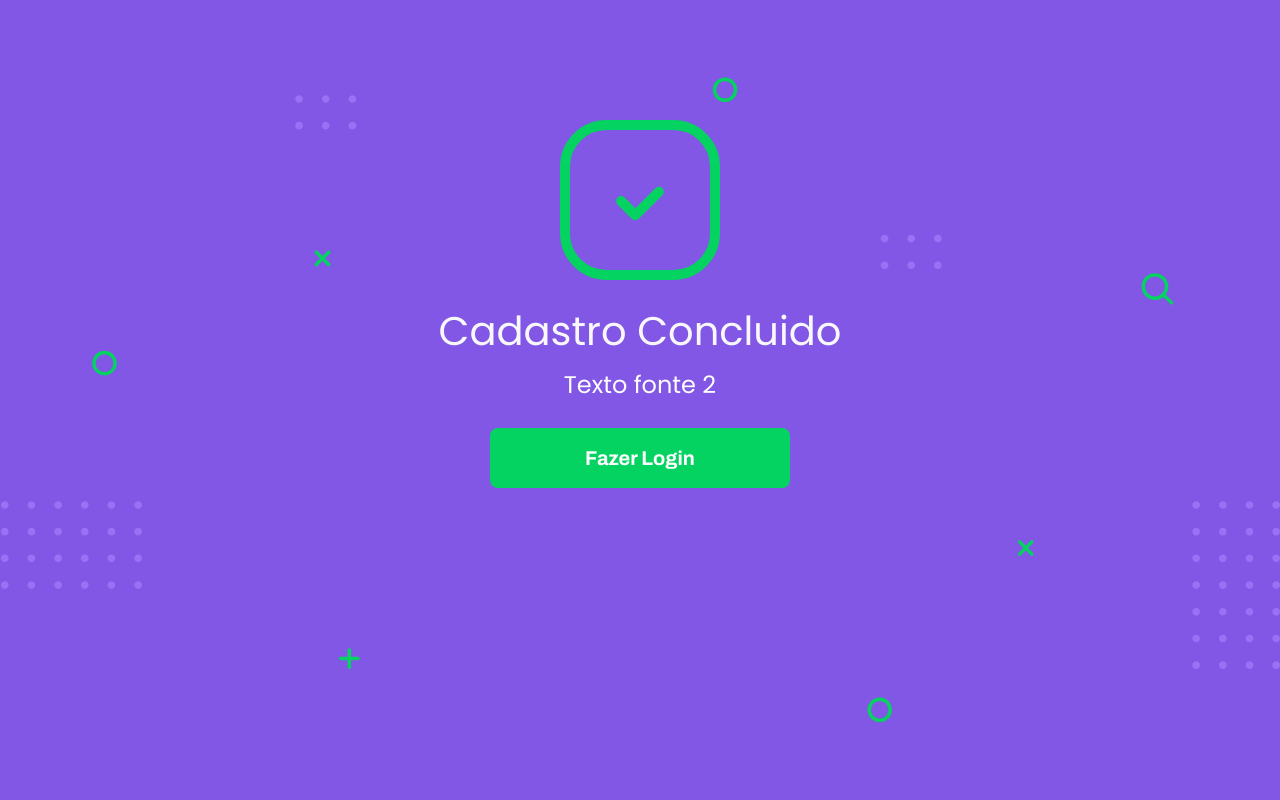
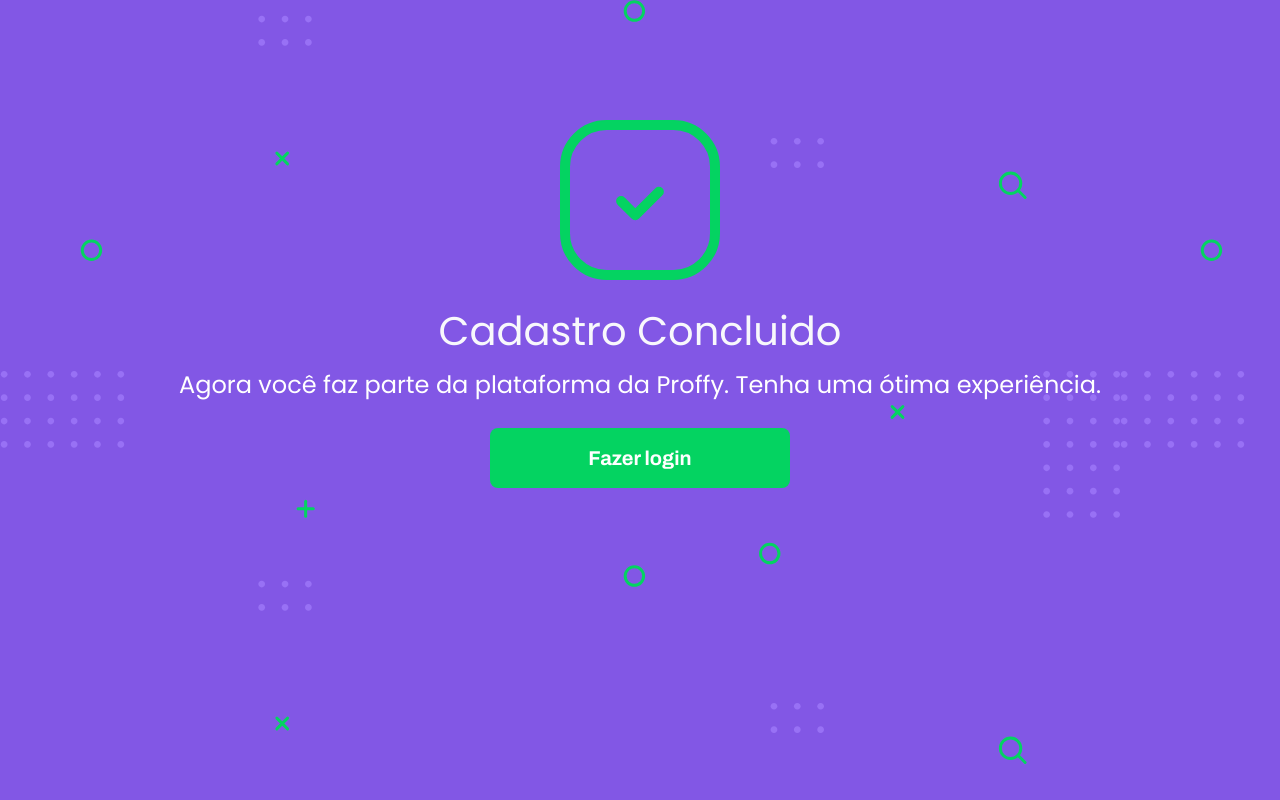
Before and after one commit to MarquesSouza/NLW_PROFFY, a React (Create React App) app in the folder web/: page /sucesso in a window 1280 px wide. Built offline with nearby package versions, Linux system fonts and the light colour scheme.

Commit message:
sucess styles page

```diff
--- a/web/src/pages/SucessPage/index.tsx
+++ b/web/src/pages/SucessPage/index.tsx
@@ -1,24 +1,30 @@
 import React from 'react';
 import checkIcon from '../../assets/images/icons/success-check-icon.svg';
-import background from '../../assets/images/success-background.svg';
 import Button from '../../components/Button';
 import './styles.css';
+import { Link, Redirect } from 'react-router-dom';
+interface SuccessProps {
+    title:string;
+    text:string;
+    linktext:string;
+    link:string;
+}
+const SucessPage:React.FC<SuccessProps> = ({title,text,link,linktext})=>{
 
-function SucessPage(){
-    function handleButtonRedirect(){
-
-    }
     return(
         <div id="sucess-container" className="container">
-            <img src={background} className="background-image"/>
 
             <div className="sucess-context">
 
             <img src={checkIcon} className="check-icon-image"/>
-            <h1>Cadastro Concluido</h1>
-            <span>Texto fonte 2</span>
-            <Button onClick={handleButtonRedirect}>Fazer Login</Button>
+            <h1>{title}</h1>
+            <p>{text}</p>
+            <Link to={link}>
+                <Button >{linktext}</Button>
+            </Link>
+
             </div>
+
         </div>
     )
 }
--- a/web/src/pages/SucessPage/styles.css
+++ b/web/src/pages/SucessPage/styles.css
@@ -3,14 +3,9 @@
     width: 100vw;
     height: 100vh;
     background-color:var(--color-primary);
+    background-image:url('../../assets/images/success-background.svg')
 }
 
-#sucess-container .background-image{
-    position: absolute;
-    height: 100%;
-    width: 100%;
-    transform: rotate(90deg) ;
-}
 #sucess-container .check-icon-image{
     height: 20rem;
     width: 20rem;
@@ -36,15 +31,13 @@
     margin-top: 0.8rem;
     color: var(--color-input-background);
 }
-#sucess-container .sucess-context span{
+#sucess-container .sucess-context p{
     font-weight: 500;
     font-size: 2.4rem;
     line-height:4.6rem;
     margin-top: 0.8rem;
     color: var(--color-title-in-primary);
 }
-@media( min-width: 1100px){
-    #sucess-container .background-image{
-        transform: rotate(0deg) ;
-    }
- }
+#sucess-container .sucess-context link{
+    background: var(--color-secundary);
+}
--- a/web/src/routes.tsx
+++ b/web/src/routes.tsx
@@ -16,7 +16,17 @@
             <Route path="/give-classes" component={TeacherForm} />
             <Route path="/login" component={LoginForm} />
             <Route path="/recover-password" component={RecoverPassword} />
-            <Route path="/sucesso" component={SucessPage} />
+            <Route path="/sucesso" render={(props)=>(
+                <SucessPage
+                title="Cadastro Concluido"
+                text="Agora você faz parte da plataforma da Proffy.
+                Tenha uma ótima experiência."
+                link="/"
+                linktext="Fazer login"
+                {...props}
+                />
+                )
+            } />
         </BrowserRouter>
     )
 }
```
